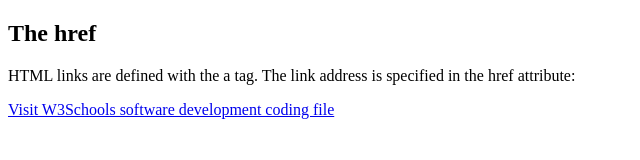
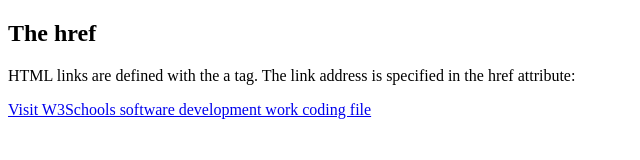
Before and after one commit to eshetietesfa/CODING, a plain HTML site: page index.html in a window 1280 px wide. Shown: the full height of the page, 0-640 px from the left. Drawn offline with Linux system fonts and the light colour scheme.

Commit message:
update index.html

```diff
--- a/index.html
+++ b/index.html
@@ -6,8 +6,8 @@
 
 <p>HTML links are defined with the a tag. The link address is specified in the href attribute:</p>
 
-<a href="https://www.w3schools.com">Visit W3Schools
-software development
+<a href="https://www.w3schools.com primary">Visit W3Schools
+software development work
 coding file</a>
 
 </body>
```
